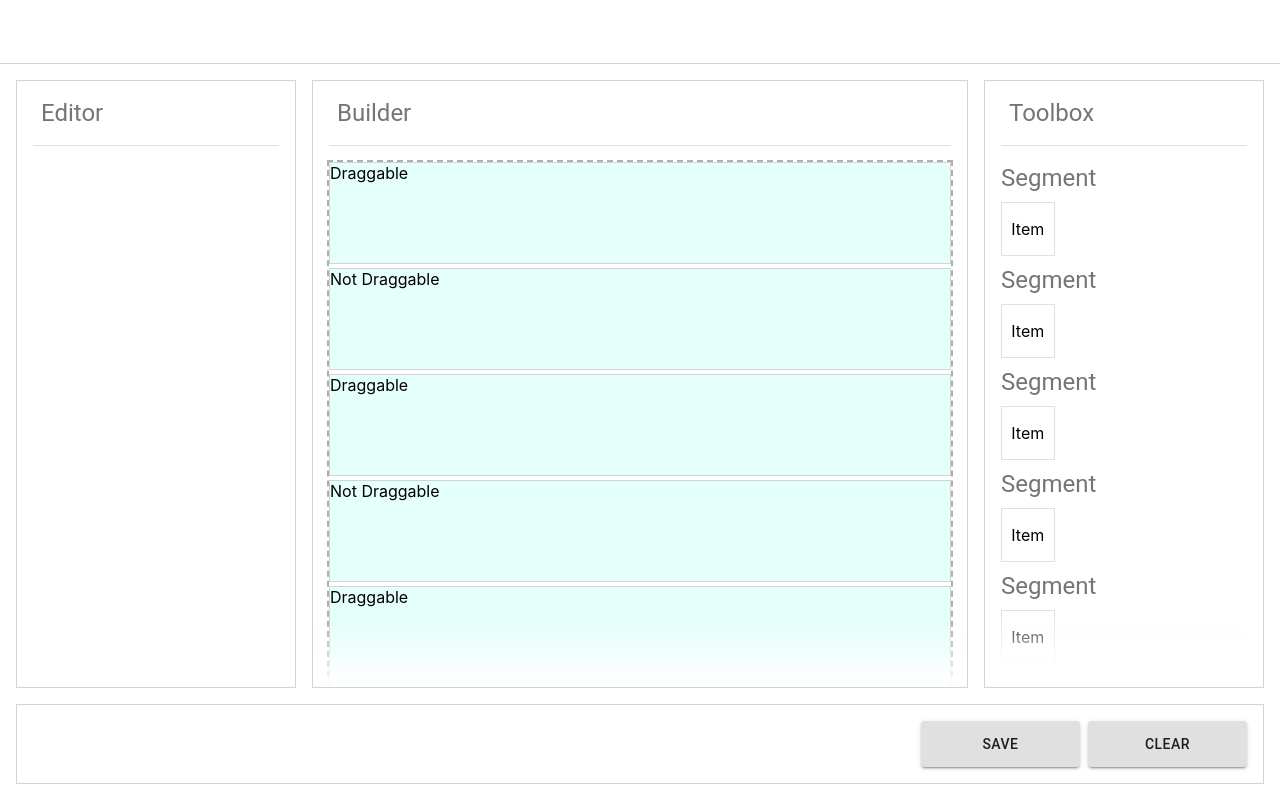
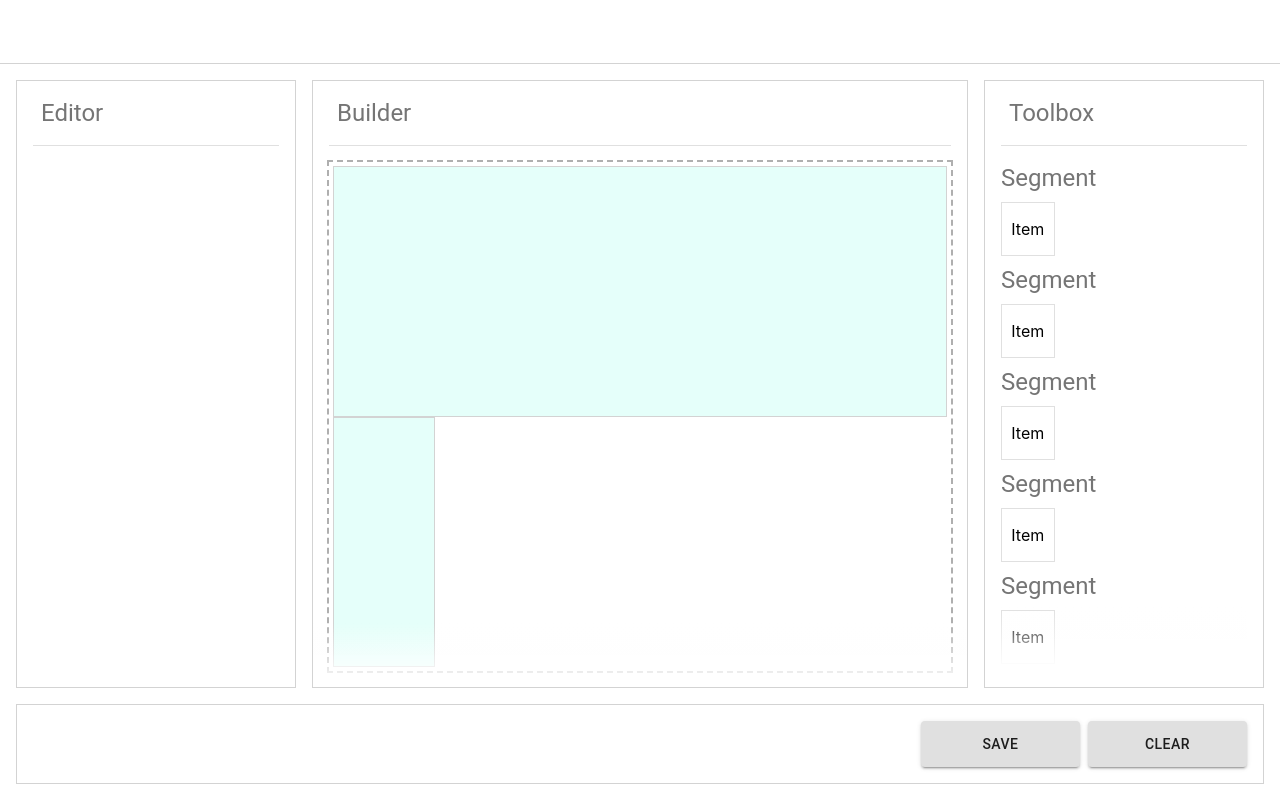
Before and after one commit to lcolyott/lc-formbuilder, a React (Create React App) app: page /LCFormBuilder/ in a window 1280 px wide. Built offline with nearby package versions, Linux system fonts and the light colour scheme.

Commit message:
clickaway unselect, root, disjoint structure

```diff
--- a/src/components/FormBuilder/Builder/index.tsx
+++ b/src/components/FormBuilder/Builder/index.tsx
@@ -2,11 +2,29 @@ import { ClickAwayListener, Divider, Toolbar, Typography, withStyles } from "@ma
 import React from "react";
 import ScrollArea from "../../ScrollArea";
 import { BaseComponent } from "../Components";
+import { ComponentItem } from "../Components/types";
 import { BuilderStyles } from "./styles";
 import { BuilderProps } from "./types";
+import { ComponentMap } from "../Components/data";
 
 const Builder: React.FunctionComponent<BuilderProps> = (props) => {
-    const { classes, onSelectComponent, ...rest } = props;
+    const { classes, items, onSelectComponent, ...rest } = props;
+
+    const renderComponents = (): JSX.Element => {
+        function renderItem(item?: ComponentItem) {
+            if (!item) { return; }
+
+            let Component = ComponentMap.get(item.type ?? "");
+
+            return (
+                <Component id={item.index} index={item.index} item={item} layoutProps={item.layoutProps} onSelect={onSelectComponent}>
+                    { items?.filter(child => child.pIndex === item.index).map((value, index) => renderItem(value))}
+                </Component>
+            );
+        };
+
+        return renderItem(items?.[0]) ?? <React.Fragment />;
+    };
 
     return (
         <div className={classes?.root}>
@@ -19,11 +37,7 @@ const Builder: React.FunctionComponent<BuilderProps> = (props) => {
             <ScrollArea>
                 <ClickAwayListener onClickAway={() => onSelectComponent?.(undefined)}>
                     <div className={classes?.content}>
-                        {Array(20).fill(0).map((value, index) => (
-                            <BaseComponent key={index} item={{ name: `item ${index}` }} layoutProps={{ draggable: index % 2 === 0 }} onSelect={onSelectComponent}>
-                                {index % 2 === 0 ? "Draggable" : "Not Draggable"}
-                            </BaseComponent>
-                        ))}
+                        {renderComponents()}
                     </div>
                 </ClickAwayListener>
             </ScrollArea>
--- a/src/components/FormBuilder/Builder/styles.ts
+++ b/src/components/FormBuilder/Builder/styles.ts
@@ -19,7 +19,7 @@ export const BuilderStyles = (theme: Theme) => createStyles<BuilderClassKey, {}>
 
         gap: ".25rem",
 
-        padding: "1rem",
+        padding: "1.25rem",
 
         width: "100%",
         minHeight: "100%",
--- a/src/components/FormBuilder/Builder/types.ts
+++ b/src/components/FormBuilder/Builder/types.ts
@@ -1,7 +1,9 @@
 import { StandardProps } from "@material-ui/core";
+import { ComponentItem } from "../Components/types";
 
 export type BuilderClassKey = "root" | "header" | "content";
 
 export interface BuilderProps extends StandardProps<{}, BuilderClassKey> {
-    onSelectComponent?: (item: unknown) => void;
+    items?: ComponentItem[];
+    onSelectComponent?: (item?: ComponentItem) => void;
 };
--- a/src/components/FormBuilder/ComponentEditor/index.tsx
+++ b/src/components/FormBuilder/ComponentEditor/index.tsx
@@ -17,7 +17,7 @@ const ComponentEditor = withStyles(ComponentEditorStyles)((props: React.PropsWit
             <div className={classes?.content}>
                 {item !== undefined &&
                     <div>
-                        Editing: {(item as { name: string }).name}
+                        Editing: {item.name}
                     </div>
                 }
             </div>
--- a/src/components/FormBuilder/ComponentEditor/types.ts
+++ b/src/components/FormBuilder/ComponentEditor/types.ts
@@ -1,7 +1,8 @@
 import { StandardProps } from "@material-ui/core";
+import { ComponentItem } from "../Components/types";
 
 export type ComponentEditorClassKey = "root" | "content"
 
 export interface ComponentEditorProps extends StandardProps<{}, ComponentEditorClassKey> {
-    item?: unknown;
+    item?: ComponentItem;
 }
--- a/src/components/FormBuilder/Components/data.ts
+++ b/src/components/FormBuilder/Components/data.ts
@@ -1,6 +1,14 @@
+import React from "react";
+
 // TODO: Create a hook to gain access to components
 // TODO: Create registry system to allow users to create new widgets and add them to the component map
 
-const ComponentMap = new Map();
+import { BaseComponent, RootComponent } from ".";
+import { BaseComponentProps } from "./types";
+
+const ComponentMap = new Map<string, any>();
+
+ComponentMap.set("root", RootComponent);
+ComponentMap.set("c", BaseComponent);
 
 export { ComponentMap };
--- a/src/components/FormBuilder/Components/index.tsx
+++ b/src/components/FormBuilder/Components/index.tsx
@@ -1,14 +1,71 @@
 import { IconButton, Tooltip, withStyles } from "@material-ui/core";
 import { Delete, Edit, FilterNone, OpenWith } from "@material-ui/icons";
-import React from "react";
+import React, { useRef } from "react";
+import { DropTargetMonitor, useDrag, useDrop, XYCoord } from "react-dnd";
 import { BaseComponentStyles } from "./styles";
-import { BaseComponentProps } from "./types";
+import { BaseComponentProps, ComponentItem } from "./types";
+
+export const RootComponent = (props: BaseComponentProps & { children?: React.ReactNode }) => {
+    return (
+        <div style={{ display: "flex", flexGrow: 1, flexWrap: "wrap" }}>
+            {props.children}
+        </div>
+    );
+};
 
 export const BaseComponent = withStyles(BaseComponentStyles)((props: BaseComponentProps & { children?: React.ReactNode }) => {
-    const { children, classes, item, onSelect, ...rest } = props;
+    const { children, classes, id, index, item, onSelect, ...rest } = props;
+    const ref = useRef<HTMLDivElement>(null);
+
+    const [{ handlerId }, dropRef] = useDrop({
+        accept: "c",
+        collect(monitor) {
+            return {
+                handlerId: monitor.getHandlerId()
+            };
+        },
+        hover(item: ComponentItem, monitor: DropTargetMonitor) {
+            console.log("hover");
+
+            if (!ref.current) { return; }
+
+            const dragIndex = item.sIndex ?? 0;
+            const hoverIndex = index ?? 0;
+
+            if (dragIndex === hoverIndex) {
+                return;
+            }
+
+            const hoverBoundingRect = ref.current?.getBoundingClientRect();
+            const hoverMiddleY = (hoverBoundingRect.bottom - hoverBoundingRect.top) / 2;
+            const clientOffset = monitor.getClientOffset();
+            const hoverClientY = (clientOffset as XYCoord).y - hoverBoundingRect.top;
+
+            if (dragIndex < hoverIndex && hoverClientY < hoverMiddleY) { return; }
+            if (dragIndex > hoverIndex && hoverClientY > hoverMiddleY) { return; }
+
+            // Move component
+            // Cases: Same parent, new parent
+
+            item.sIndex = hoverIndex;
+        }
+    });
+
+    const [{ isDragging }, dragRef] = useDrag({
+        type: "c",
+        item: () => {
+            return { id, index }
+        },
+        collect: (monitor) => ({
+            isDragging: monitor.isDragging()
+        })
+    });
+
+    // Combine the refs
+    dragRef(dropRef(ref));
 
     return (
-        <div className={classes?.root}>
+        <div ref={ref} data-handler-id={handlerId} className={classes?.root}>
             <div className={classes?.content}>
                 {children}
             </div>
--- a/src/components/FormBuilder/Toolbox/types.ts
+++ b/src/components/FormBuilder/Toolbox/types.ts
@@ -1,7 +1,10 @@
 import { StandardProps } from "@material-ui/core";
+import { ComponentItem } from "../Components/types";
 
 export type ToolboxItemClassKey = "root";
 export type ToolboxClassKey = "root" | "header" | "container" | "content" | "segment" | "itemGrid";
 
-export interface ToolboxItemProps extends StandardProps<{}, ToolboxItemClassKey> { };
+export interface ToolboxItemProps extends StandardProps<{}, ToolboxItemClassKey> {
+    item?: ComponentItem;
+};
 export interface ToolboxProps extends StandardProps<{}, ToolboxClassKey> { };
--- a/src/components/FormBuilder/index.tsx
+++ b/src/components/FormBuilder/index.tsx
@@ -9,15 +9,20 @@ import { isMobile } from "react-device-detect";
 import Builder from "./Builder";
 import Toolbox from "./Toolbox";
 import ComponentEditor from "./ComponentEditor";
+import { ComponentItem } from "./Components/types";
+import { BaseComponent } from "./Components";
 
 class FormBuilder extends React.PureComponent<FormBuilderProps, FormBuilderState> {
     constructor(props: FormBuilderProps) {
         super(props);
         this.state = {
-
+            selectedItem: undefined,
+            items: [
+                { index: 0, sIndex: 0, pIndex: undefined, type: "root", name: "root" },
+                { index: 1, sIndex: 0, pIndex: 0, type: "c", name: "component", layoutProps: { fullWidth: true } },
+                { index: 2, sIndex: 1, pIndex: 0, type: "c", name: "component" },
+            ]
         };
-
-        this.renderForm = this.renderForm.bind(this);
 
         this.addItem = this.addItem.bind(this);
         this.removeItem = this.removeItem.bind(this);
@@ -57,8 +62,8 @@ class FormBuilder extends React.PureComponent<FormBuilderProps, FormBuilderState
     };
 
     //#region Event Handlers
-    handleSelectComponent(item: unknown) {
-        console.log("Editing Component");
+    handleSelectComponent(item?: ComponentItem) {
+        console.log("Editing Component", item);
         this.setState({
             selectedItem: item
         });
@@ -70,12 +75,6 @@ class FormBuilder extends React.PureComponent<FormBuilderProps, FormBuilderState
     //#endregion
 
     //#region Render Methods
-    /**
-     * Render the form by passing the root node
-     * Can *technically* begin rendering at any sub node of the form
-     */
-    renderForm(root: unknown) { };
-
     render() {
         const { children, classes, className, style, ...rest } = this.props;
 
@@ -83,7 +82,7 @@ class FormBuilder extends React.PureComponent<FormBuilderProps, FormBuilderState
             <DndProvider backend={isMobile ? TouchBackend : HTML5Backend}>
                 <div className={classes?.layout}>
                     <ComponentEditor item={this.state.selectedItem} />
-                    <Builder onSelectComponent={this.handleSelectComponent} />
+                    <Builder items={this.state.items} onSelectComponent={this.handleSelectComponent} />
                     <Toolbox />
                     <div className={classes?.actions}>
                         <Button variant={"contained"} onClick={this.save}>Save</Button>
--- a/src/components/FormBuilder/types.ts
+++ b/src/components/FormBuilder/types.ts
@@ -1,10 +1,12 @@
 import { StyledComponentProps, StandardProps } from "@material-ui/core";
 import React from "react";
+import { ComponentItem } from "./Components/types";
 
 export type FormBuilderClassKey = "root" | "layout" | "actions";
 
 export interface FormBuilderProps extends StandardProps<{}, FormBuilderClassKey> { };
 
 export interface FormBuilderState {
-    selectedItem?: unknown;
+    selectedItem?: ComponentItem;
+    items?: ComponentItem[];
 };
```
Also changed, not shown: src/components/FormBuilder/Components/types.ts (+13 -2 lines).
